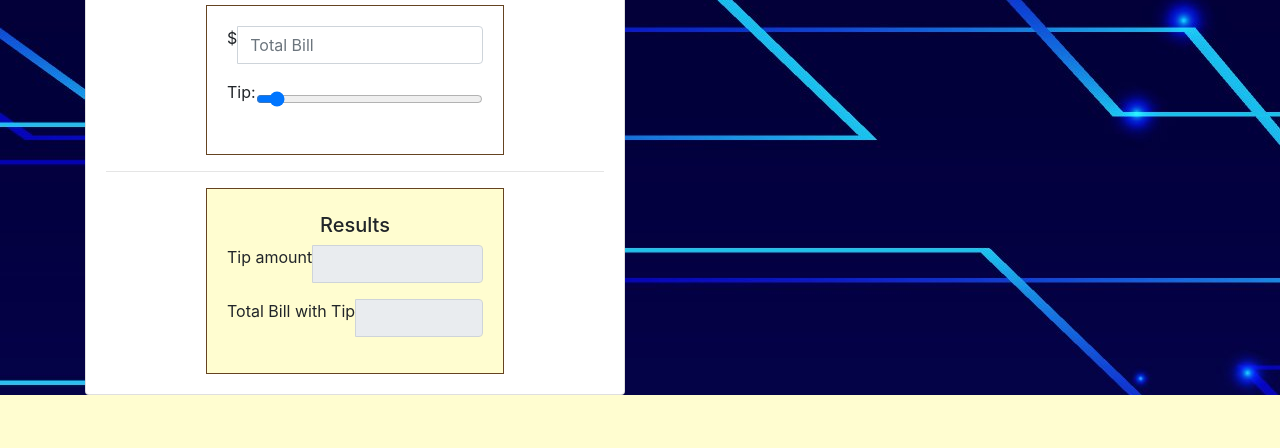
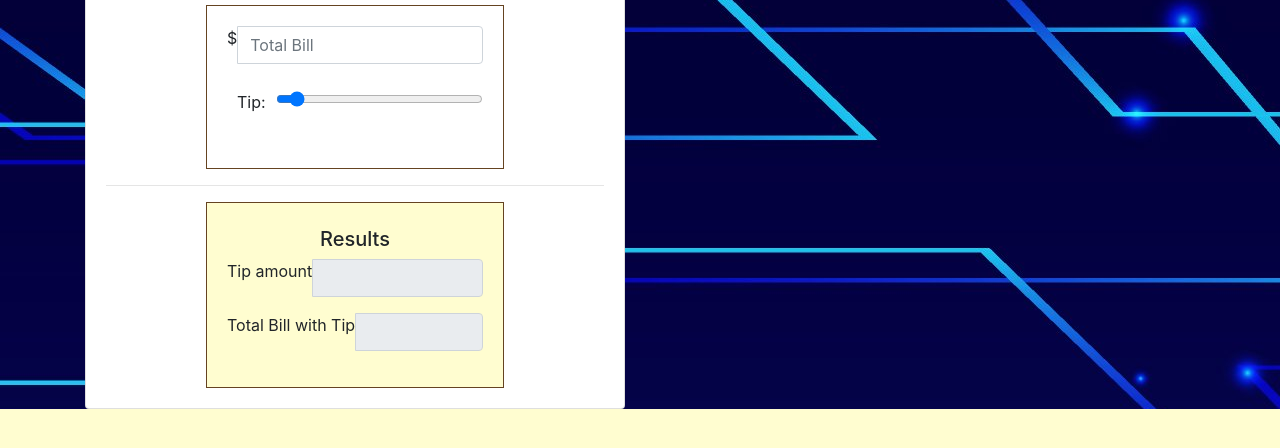
Before and after one commit to Jennyjen21/CISPROJECTJAVA, a plain HTML site: page index.html in a window 1280 px wide. Shown: the part 138-586 px from the top of the page. Drawn offline with nearby package versions, Linux system fonts and the light colour scheme.

Commit message:
Update index.css

```diff
--- a/index.css
+++ b/index.css
@@ -16,17 +16,15 @@ h1, form, #results {
 form, #results {
  margin: 0 100px;
  padding: 20px;
+ display: table;
 }
 
 h5, h1 {
  font-size: 60px;
 }
 
-table {
- width: 50%;
-}
-
-table td {
+label, input, button {
+ display: table-cell;
  padding: 10px;
 }
 
```
